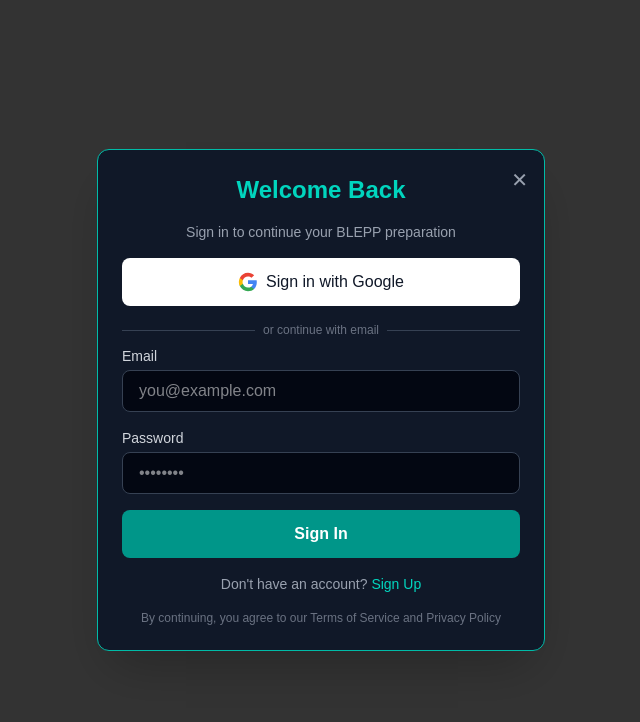
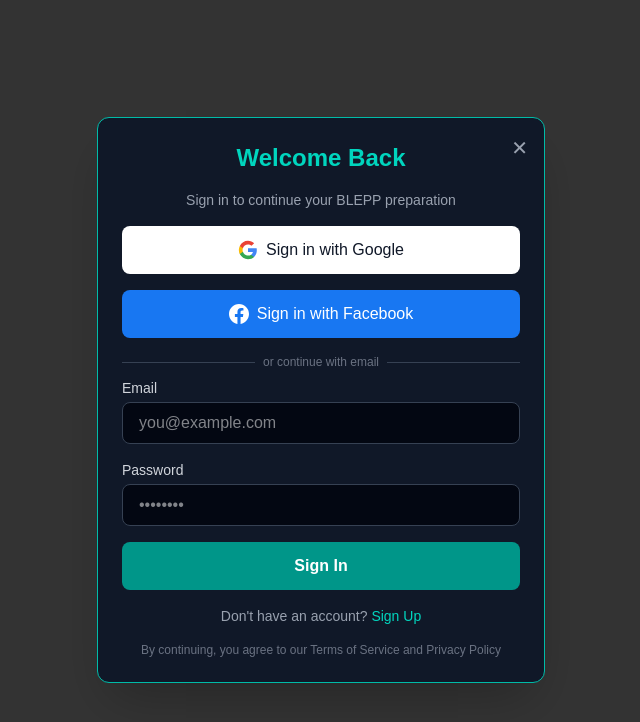
Before and after one commit to Sephwhiz/blepp-quiz, a Next.js app: page / in a window 1280 px wide. Shown: the top 722 px of the page, without its empty margins (319-959 px from the left). Built offline with nearby package versions, Linux system fonts and the light colour scheme.

Commit message:
Add Facebook OAuth button to AuthModal

```diff
--- a/src/app/components/AuthModal.tsx
+++ b/src/app/components/AuthModal.tsx
@@ -14,6 +14,7 @@
   const [isSignUp, setIsSignUp] = useState(false)
   const [loading, setLoading] = useState(false)
   const [googleLoading, setGoogleLoading] = useState(false)
+  const [facebookLoading, setFacebookLoading] = useState(false) // ✅ NEW STATE
   const [error, setError] = useState<string | null>(null)
 
   if (!isOpen) return null
@@ -67,6 +68,25 @@
     }
   }
 
+  // ✅ HANDLE FACEBOOK SIGN IN
+  const handleFacebookSignIn = async () => {
+    setFacebookLoading(true)
+    setError(null)
+
+    try {
+      const { error } = await supabase.auth.signInWithOAuth({
+        provider: 'facebook',
+        options: {
+          redirectTo: `${window.location.origin}/auth/callback`
+        }
+      })
+      if (error) throw error
+    } catch (err: any) {
+      setError(err.message || 'Facebook sign-in failed')
+      setFacebookLoading(false)
+    }
+  }
+
   return (
     <div className="fixed inset-0 z-50 flex items-center justify-center bg-black/80 p-4 backdrop-blur-sm">
       <div className="bg-gray-900 border border-teal-500 rounded-xl max-w-md w-full p-6 space-y-4 shadow-2xl relative">
@@ -113,6 +133,25 @@
                 <path fill="#EA4335" d="M12 5.38c1.62 0 3.06.56 4.21 1.64l3.15-3.15C17.45 2.09 14.97 1 12 1 7.7 1 3.99 3.47 2.18 7.07l3.66 2.84c.87-2.6 3.3-4.53 6.16-4.53z"/>
               </svg>
               Sign in with Google
+            </>
+          )}
+        </button>
+
+        {/* ✅ FACEBOOK SIGN IN BUTTON */}
+        <button
+          type="button"
+          onClick={handleFacebookSignIn}
+          disabled={facebookLoading}
+          className="w-full py-3 bg-[#1877F2] hover:bg-[#166fe5] disabled:bg-blue-400 text-white rounded-lg font-medium transition flex items-center justify-center gap-2"
+        >
+          {facebookLoading ? (
+            <span className="animate-pulse">Connecting...</span>
+          ) : (
+            <>
+              <svg className="w-5 h-5" fill="currentColor" viewBox="0 0 24 24">
+                <path d="M24 12.073c0-6.627-5.373-12-12-12s-12 5.373-12 12c0 5.99 4.388 10.954 10.125 11.854v-8.385H7.078v-3.47h3.047V9.43c0-3.007 1.792-4.669 4.533-4.669 1.312 0 2.686.235 2.686.235v2.953H15.83c-1.491 0-1.956.925-1.956 1.874v2.25h3.328l-.532 3.47h-2.796v8.385C19.612 23.027 24 18.062 24 12.073z"/>
+              </svg>
+              Sign in with Facebook
             </>
           )}
         </button>
```
